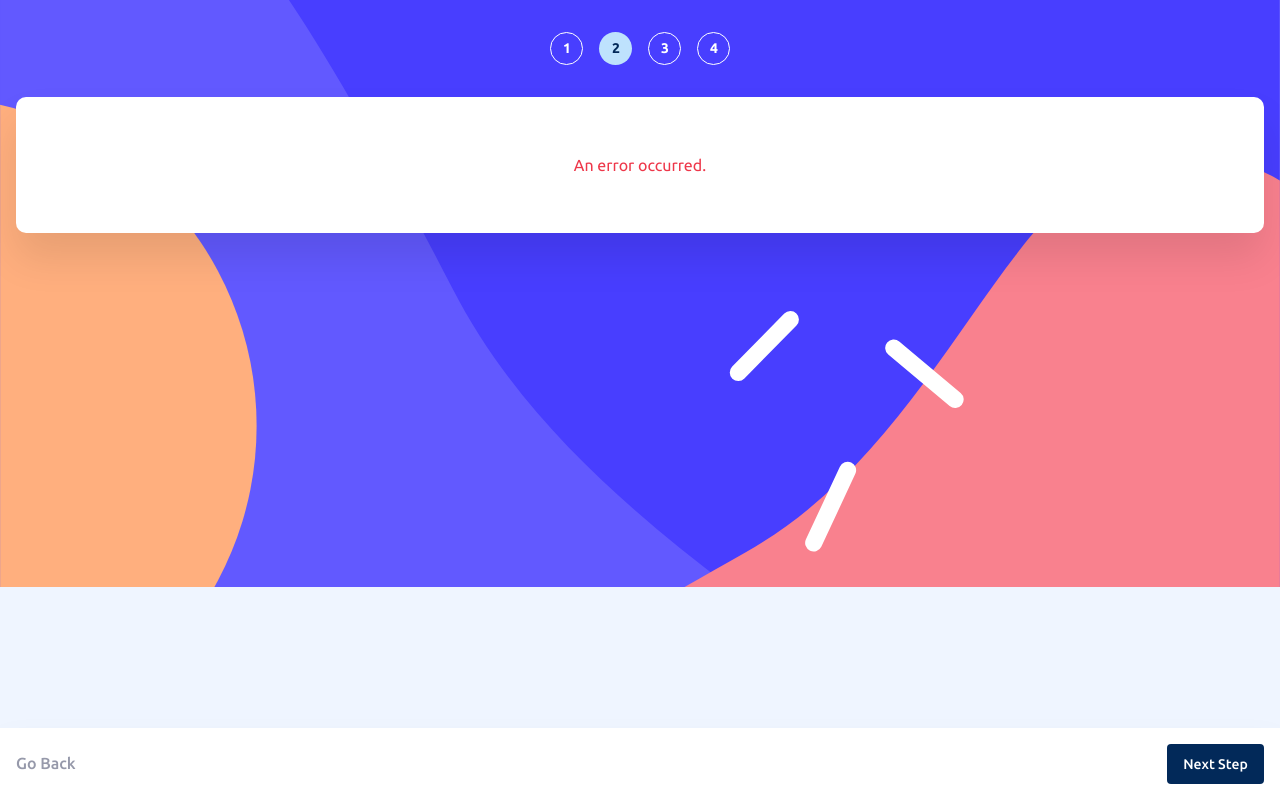
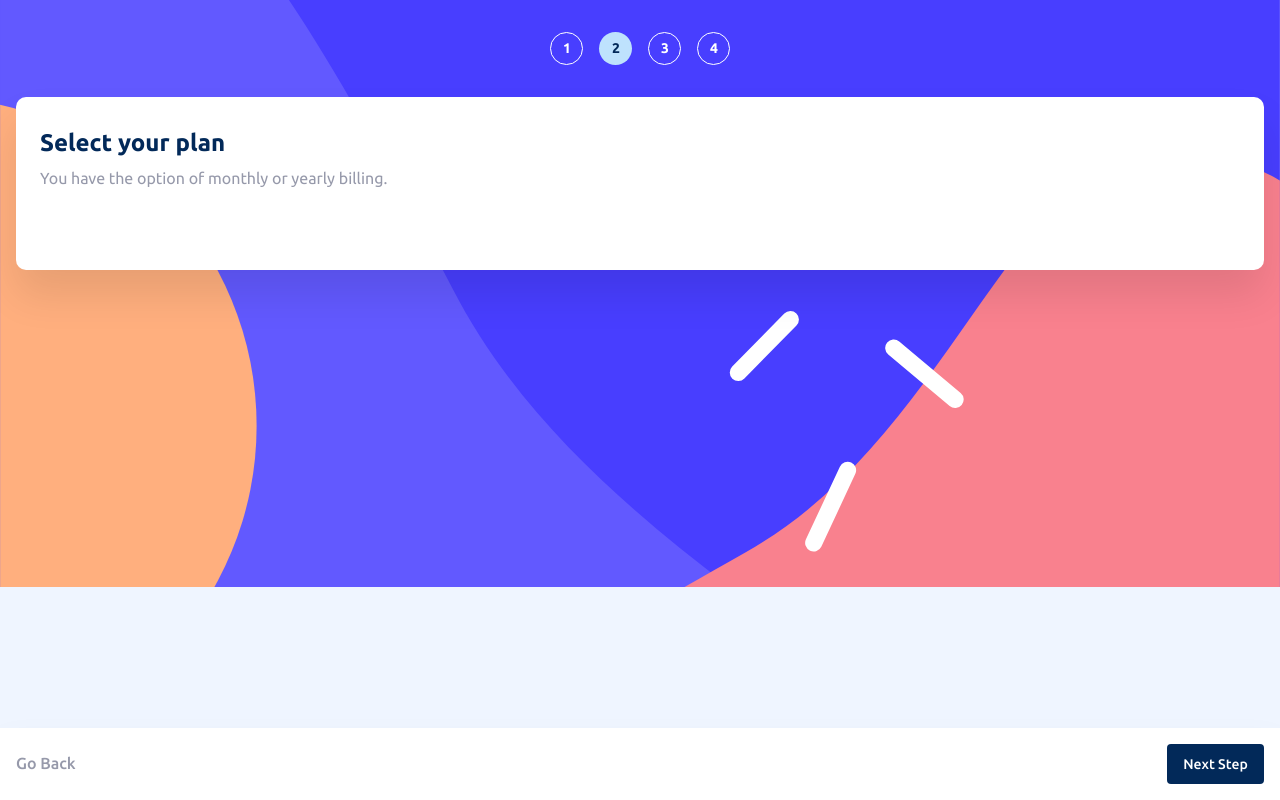
Before and after one commit to g-akca/multi-step-form, a React (Vite) app: page / in a window 1280 px wide. Both pictures are taken after a click on the button "Next Step". Built offline with nearby package versions, Linux system fonts and the light colour scheme.

Commit message:
Create Step2 component, add base structure

```diff
--- a/src/components/FormSection.jsx
+++ b/src/components/FormSection.jsx
@@ -1,7 +1,9 @@
 import Step1 from "./Step1";
+import Step2 from "./Step2";
 
 const steps = {
-  1: <Step1 />
+  1: <Step1 />,
+  2: <Step2 />
 }
 
 function FormSection({ currentStep }) {
--- /dev/null
+++ b/src/components/Step2.jsx
@@ -0,0 +1,22 @@
+function Step2() {
+  return (
+    <>
+      <div className="flex flex-col gap-2">
+        <h2 className="text-blue-950 text-[24px] leading-[120%] font-bold">Select your plan</h2>
+        <p>You have the option of monthly or yearly billing.</p>
+      </div>
+
+      <div className="flex flex-col gap-6">
+        <div className="flex flex-col gap-2">
+
+        </div>
+
+        <div className="bg-blue-50 rounded-lg">
+
+        </div>
+      </div>
+    </>
+  )
+}
+
+export default Step2;
```
